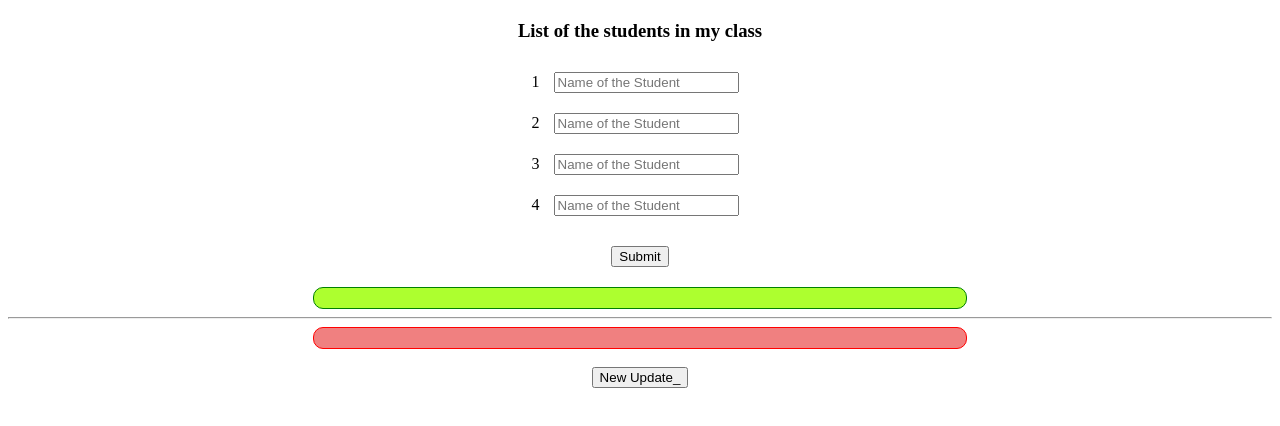
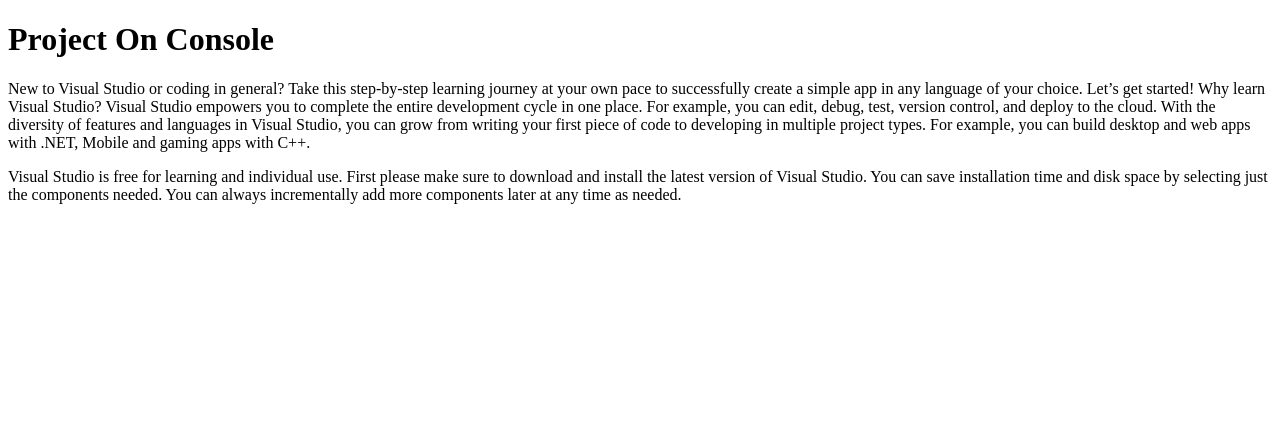
Before and after one commit to AlmondKey326371/c-80-pro, a plain HTML site: page index.html in a window 1280 px wide. Drawn offline with Linux system fonts and the light colour scheme.

Commit message:
Add files via upload

```diff
--- a/index.html
+++ b/index.html
@@ -1,57 +1,22 @@
 <!DOCTYPE html>
-<html>
+<html lang="en">
 <head>
-	<title>C80</title>
-<link rel="stylesheet" type="text/css" href="style.css">
-	<script src="main.js"></script>
+    <meta charset="UTF-8">
+    <meta http-equiv="X-UA-Compatible" content="IE=edge">
+    <meta name="viewport" content="width=device-width, initial-scale=1.0">
+    <title>console web app</title>
 
 </head>
 <body>
-<center>
-<h3 style="margin-top: 20px; margin-bottom: 20px; ">
-	List of the students in my class
-</h3>
+    <h1 class="project_on_console">Project On Console</h1>
+    <p class="about">
+        New to Visual Studio or coding in general? Take this step-by-step learning journey at your own pace to successfully create a simple app in any language of your choice. Let’s get started!
 
-<div id="rows">
-<span>1</span>
-<input type="text" placeholder="Name of the Student" id="name_of_the_student_1">
-<br>
-
-<span>2</span>
-<input type="text" placeholder="Name of the Student" id="name_of_the_student_2">
-<br>
-
-<span>3</span>
-<input type="text" placeholder="Name of the Student" id="name_of_the_student_3">
-<br>
-
-<span>4</span>
-<input type="text" placeholder="Name of the Student" id="name_of_the_student_4">
-</div>
-
-<button onclick="submit()" id="submit_button">
-	Submit
-</button>
-
-<div id="display_name_with_commas">
-</div>
-
-<hr>
-
-<div id="display_name_without_commas">
-</div>
-
-
-<button onclick="sorting()" id="sort_button">
-	Sort
-</button>
-<br>
-
-  <button onclick='new_update()'>
-    New Update_
-</button>
-</center>
-
-</script>
+Why learn Visual Studio? Visual Studio empowers you to complete the entire development cycle in one place. For example, you can edit, debug, test, version control, and deploy to the cloud. With the diversity of features and languages in Visual Studio, you can grow from writing your first piece of code to developing in multiple project types. For example, you can build desktop and web apps with .NET, Mobile and gaming apps with C++.
+    </p>
+    <p class="install">
+        Visual Studio is free for learning and individual use. First please make sure to download and install the latest version of Visual Studio. You can save installation time and disk space by selecting just the components needed. You can always incrementally add more components later at any time as needed.
+    </p>
+    <script src="main.js"></script>
 </body>
 </html>
--- a/main.js
+++ b/main.js
@@ -1,42 +1,5 @@
-name_of_the_student_array = [];
- function submit() {
-     var display_student_array = [];
-     for (var j=1; j<=4; j++)
-     {
-        var name_of_the_student = document.getElementById('name_of_the_student_'+j).value;
-        console.log(name_of_the_student);
-        name_of_the_student_array.push(name_of_the_student);
-     }
-      console.log(name_of_the_student_array);
-      var length_of_name_of_student_array = name_of_the_student_array.length;
-      console.log(length_of_name_of_student_array);
-      for (var k=0; k<length_of_name_of_student_array; k++); {
-          display_student_array.push("<h4>NAME -  "+ name_of_the_student_array[k]+"</h4>");
-          console.log(display_student_array);
-      }
-       console.log(display_student_array);
-       document.getElementById("display_name_with_commas").innerHTML = display_student_array;
-       var r_comma = display_student_array.join(" ");
-       console.log(r_comma);
-       document.getElementById("display_name_without_commas").innerHTML = r_comma;
-       document.getElementById("submit_button").style.display = "none";
-       document.getElementById("sort_button").style.display = "inline-block";
- }
- function sorting() {
-     name_of_the_student_array.sort();
-     console.log(name_of_the_student_array);
-     var display_student_array_sorting = [];
-     var length_of_name_of_student_array = name_of_the_student_array.length;
-     console.log(length_of_name_of_student_array);
-
-     for (var k=0; k<length_of_name_of_student_array; k++); {
-        display_student_array_sorting.push("<h4>NAME -  "+ name_of_the_student_array[k]+"</h4>");
-        console.log(display_student_array_sorting);
-     }
-       var r_comma = display_student_array_sorting.join (" ");
-       console.log(r_comma);
-       document.getElementById("display_name_without_commas").innerHTML = r_comma;
- }
-  function new_update() {
-      document.getElementById('display_name_without_commas').innerHTML = "<h1>"+ name_of_the_student_array+"</h1>";
-  }
+var a = 7;
+var b = 17;
+var add = (a+b);
+console.log(add);
+a.concat(b);
```
